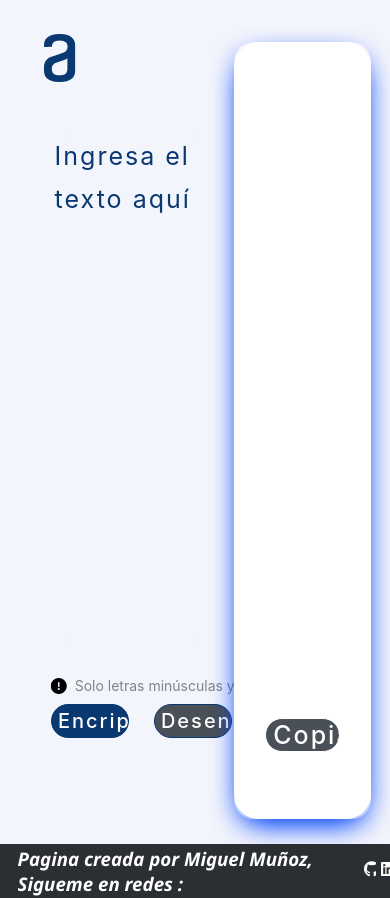
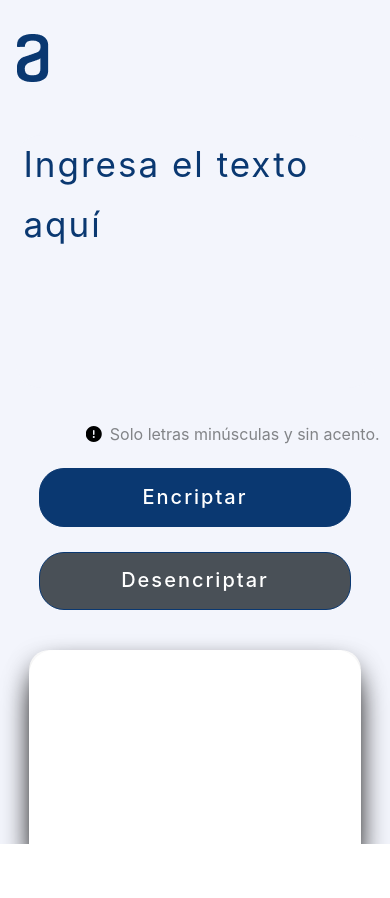
Before and after one commit to miguelmunoz184/miguel.github.bio, a plain HTML site: page index.html in a window 390 px wide. Both pictures are taken after a click on the button "Encriptar". After the commit the page ends 844 px from the top, so only its background shows below. Drawn offline with Linux system fonts and the light colour scheme.

Commit message:
""first commit"

```diff
--- a/index.html
+++ b/index.html
@@ -15,8 +15,8 @@
 <body>
     <div class="container">
         <div class="encriptar">
-            <textarea id="texto" name="texto" class="texto" cols="30" rows="10" maxlength="350" placeholder="Ingresa el texto aquí"
-                oninput="validarTexto()"></textarea>
+            <textarea id="texto" name="texto" class="texto" cols="30" rows="10" maxlength="350"
+                placeholder="Ingresa el texto aquí" oninput="validarTexto()"></textarea>
         </div>
 
         <div class="terminos">
@@ -37,13 +37,14 @@
         <div class="encriptado">
             <img id="muñeco" src="./Muñeco.png" alt="munheco">
             <div id="mensaje_encriptado" class="mensaje_encriptado">
-                <h2>Ningun mensaje fue contrado</h2>
-                <p>Ingresa el texto que deseas encriptar o desencriptar.</p>
+                <h2>Ningún mensaje fue contrado</h2>
+                <p>Ingresa el texto que desees encriptar o desencriptar.</p>
             </div>
         </div>
 
-        <div class="mostrar" id="mostrar" >
-            <textarea name="mensaje" id="mensaje" cols="30" rows="10"  maxlength="350" class="mensaje" oninput="validarTexto2()" placeholder=""></textarea>
+        <div class="mostrar" id="mostrar">
+            <textarea name="mensaje" id="mensaje" cols="30" rows="10" maxlength="350" class="mensaje"
+                oninput="validarTexto2()" placeholder=""></textarea>
             <input id="btn-copiar" type="button" class="btn-copiar" value="Copiar" onclick="copiar()">
         </div>
 
@@ -55,8 +56,8 @@
             <h3>Pagina creada por Miguel Muñoz, Sigueme en redes :</h3>
             <a href="https://github.com/miguelmunoz184?tab=repositories" target="_blank"><i
                     class="fa-brands fa-github fa-flip"></i></a>
-            <a href="https://www.linkedin.com/in/miguel-mu%C3%B1oz-126561246/" target=" _blank" rel="noopener noreferrer"><i
-                    class="fa-brands fa-linkedin fa-flip"></i></a>
+            <a href="https://www.linkedin.com/in/miguel-mu%C3%B1oz-126561246/" target=" _blank"
+                rel="noopener noreferrer"><i class="fa-brands fa-linkedin fa-flip"></i></a>
         </footer>
     </div>
 
--- a/styles.css
+++ b/styles.css
@@ -142,7 +142,7 @@
   left: 60%;
   top: 5%;
   background: #ffffff;
-  box-shadow: 0px 10px 30px -10px #0044ff;
+  box-shadow: 0px 10px 30px -10px #070707;
   border-radius: 20px;
 }
 
@@ -197,7 +197,7 @@
   left: 60%;
   top: 5%;
   bottom: 45%;
-  box-shadow: 0px 10px 30px -10px #0044ff;
+  box-shadow: 0px 20px 35px -10px #000000;
   border-radius: 25px;
   display: none;
   overflow: hidden;
@@ -209,7 +209,7 @@
   height: 100%;
   width: 100%;
   padding-top: 4%;
-  padding-left:  1%;
+  padding-left: 1%;
   font-family: "Inter";
   font-style: normal;
   font-weight: 400;
@@ -220,14 +220,11 @@
   overflow: auto;
   outline: none;
   border: none;
-  box-shadow: 0px 24px 32px -8px;
+  box-shadow: 0px 20px 20px -8px;
   border-radius: 25px;
   display: none;
   color: #0a3871;
-
 }
-
-
 
 .btn-copiar {
   position: absolute;
@@ -262,7 +259,12 @@
   display: flex;
   align-items: center;
   justify-content: center;
-  background: #2b2f33;
+  background: rgb(43, 47, 51);
+  background: linear-gradient(
+    90deg,
+    rgba(43, 47, 51, 1) 36%,
+    rgba(10, 56, 113, 1) 58%
+  );
   width: 100%;
   color: #ffffff;
   font-family: sans-serif;
@@ -284,7 +286,119 @@
 
 /*RESPONSIVE*/
 
-@media screen and (min-width: 768px) and (max-width: 1024px){
+/*CELULAR*/
+
+@media screen and (min-width: 375px) and (max-width: 767px) {
+  .container {
+    display: flex;
+    flex-direction: row;
+  }
+  .encriptado img {
+    top: 0%;
+    display: none;
+  }
+
+  .texto {
+    width: 90%;
+    height: 30%;
+    left: 4%;
+    top: 16%;
+    font-size: 35px;
+
+  }
+
+  .logo {
+    left: -7%;
+  }
+
+  .logo img {
+    width: 100%;
+  }
+
+  .terminos {
+    width: 80%;
+    left: 22%;
+    top: 50%;
+  }
+  .terminos p {
+    font-size: 16px;
+  }
+
+  .botones {
+    flex-direction: column;
+    top: 55%;
+    left: 9%;
+  }
+
+  .btn-encriptar,
+  .btn-desencriptar {
+    width: 100%;
+    border-radius: 25px;
+    padding: 6%;
+  }
+
+  .encriptado {
+    width: 85%;
+    height: 25%;
+    left: 7.5%;
+    top: 77%;
+    font-size: 29px;
+    overflow: hidden;
+  }
+
+  .encriptado h2 {
+    font-size: 30px;
+    width: 100%;
+  }
+
+  .encriptado p {
+    font-size: 20px;
+    width: 100%;
+  }
+
+  .mensaje_encriptado {
+    width: 100%;
+    top: 20%;
+  }
+
+  .mostrar {
+    width: 85%;
+    height: 90%;
+    left: 7.5%;
+    top: 77%;
+    background: #ffffff;
+    overflow: hidden;
+  }
+
+  .mensaje {
+    width: 100%;
+    height: 100%;
+    background: #ffffff;
+    line-height: normal;
+  }
+
+  .btn-copiar {
+    top: 90%;
+    width: 85%;
+    padding: 3%;
+    left: 6.5%;
+    background: #ffffff;
+    color: #000000;
+    border: 1px solid #000000;
+  }
+
+  .btn-copiar:hover {
+    background: #2b2f33;
+    color: #ffffff;
+  }
+
+  .footer {
+ display: none;
+}
+}
+
+/*TABLET*/
+@media screen and (min-width: 768px) and (max-width: 1024px) {
   .container {
     display: flex;
     flex-direction: row;
@@ -317,7 +431,7 @@
   .botones {
     width: 90%;
     top: 70%;
-    left: 3%;
+    left: 4%;
     gap: 50px;
   }
 
@@ -371,6 +485,4 @@
     background: #2b2f33;
     color: #ffffff;
   }
-
-
 }
```
